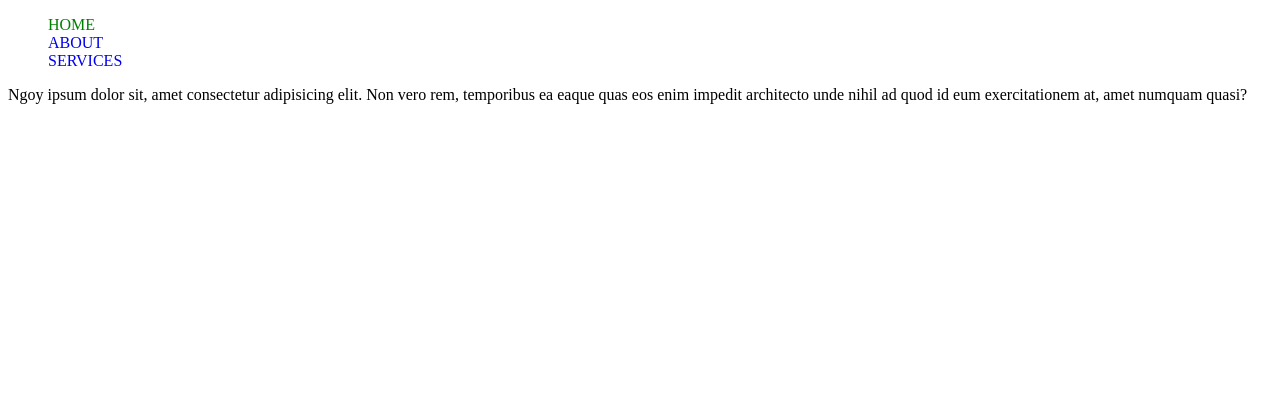
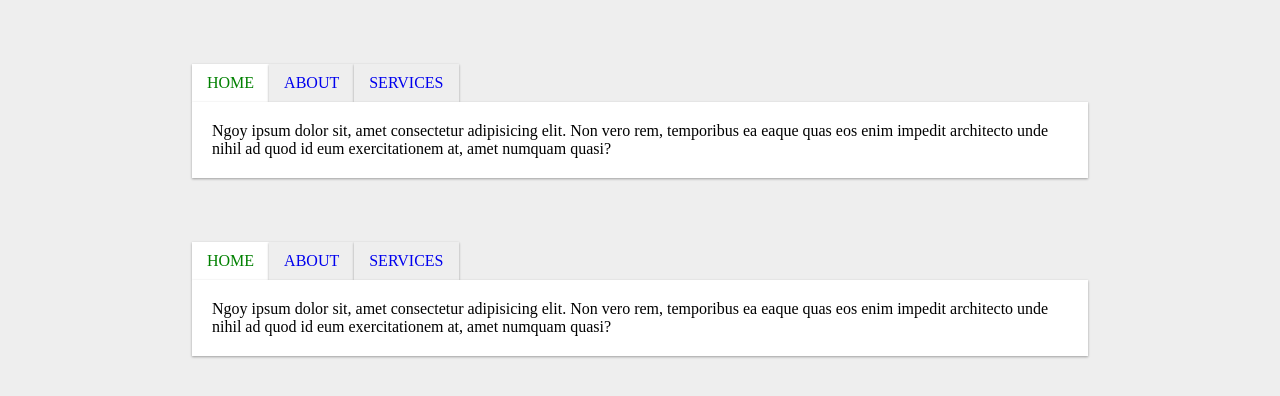
Before and after one commit to dngoyb/Menu-tabs, a plain HTML site: page index.html in a window 1280 px wide. Drawn offline with Linux system fonts and the light colour scheme.

Commit message:
style done

```diff
--- a/index.html
+++ b/index.html
@@ -7,7 +7,7 @@
         <title>Menu Tabs</title>
     </head>
     <body>
-        <div class="">
+        <div class="main">
             <ul class="tabs">
                 <li class="active"><a href="#home">Home</a></li>
                 <li><a href="#about">About</a></li>
@@ -34,6 +34,33 @@
                 </div>
             </div>
         </div>
+        <div class="main">
+            <ul class="tabs">
+                <li class="active"><a href="#home2">Home</a></li>
+                <li><a href="#about2">About</a></li>
+                <li><a href="#service2">Services</a></li>
+            </ul>
+            <div>
+                <div id="home2" class="tab-content active">
+                    Ngoy ipsum dolor sit, amet consectetur adipisicing elit. Non
+                    vero rem, temporibus ea eaque quas eos enim impedit
+                    architecto unde nihil ad quod id eum exercitationem at, amet
+                    numquam quasi?
+                </div>
+                <div id="about2" class="tab-content">
+                    Banza ipsum dolor sit, amet consectetur adipisicing elit.
+                    Non vero rem, temporibus ea eaque quas eos enim impedit
+                    architecto unde nihil ad quod id eum exercitationem at, amet
+                    numquam quasi?
+                </div>
+                <div id="service2" class="tab-content">
+                    Zidiou ipsum dolor sit, amet consectetur adipisicing elit.
+                    Non vero rem, temporibus ea eaque quas eos enim impedit
+                    architecto unde nihil ad quod id eum exercitationem at, amet
+                    numquam quasi?
+                </div>
+            </div>
+        </div>
         <script src="tabs.js"></script>
     </body>
 </html>
--- a/style.css
+++ b/style.css
@@ -1,9 +1,27 @@
+body {
+    background-color: #eee;
+}
+* {
+    box-sizing: border-box;
+    margin: 0;
+    padding: 0;
+}
+
+.main {
+    margin: 5% auto;
+    width: 70%;
+}
 .tab-content {
     display: none;
 }
 
 .tab-content.active {
     display: block;
+}
+
+.tabs {
+    display: flex;
+    margin-bottom: 0;
 }
 
 li {
@@ -13,8 +31,26 @@ li {
 li a {
     text-transform: uppercase;
     text-decoration: none;
+    padding: 0 20px;
 }
 
 .tabs .active a {
     color: green;
+    background-color: #fff;
 }
+
+.tabs a {
+    display: inline-block;
+    background-color: #eee;
+    box-shadow: 0 1px 3px rgba(0, 0, 0, 0.12), 0 1px 2px rgba(0, 0, 0, 0.24);
+    padding: 10px 15px;
+}
+
+.tab-content {
+    position: relative;
+    z-index: 3;
+    padding: 20px;
+    background-color: #fff;
+    box-shadow: 0 1px 3px rgba(0, 0, 0, 0.12), 0 1px 2px rgba(0, 0, 0, 0.24);
+    margin-bottom: 20px;
+}
--- a/tabs.js
+++ b/tabs.js
@@ -8,16 +8,15 @@ const showTabs = function (tab) {
     const li = tab.parentNode;
     const div = li.parentNode.parentNode;
 
-    if (!li.classList.contains('active')) {
-        div.querySelector('.tabs .active').classList.remove('active');
-        li.classList.add('active');
+    if (li.classList.contains('active')) {
+        return false;
+    }
 
-        div.querySelector('.tab-content.active').classList.remove('active');
-        document
-            .querySelector(tab.getAttribute('href'))
-            .classList.add('active');
-    }
-    return false;
+    div.querySelector('.tabs .active').classList.remove('active');
+    li.classList.add('active');
+
+    div.querySelector('.tab-content.active').classList.remove('active');
+    document.querySelector(tab.getAttribute('href')).classList.add('active');
 };
 
 tabs.forEach((tab) => {
@@ -33,3 +32,4 @@ const hashChange = function () {
 };
 
 window.addEventListener('hashchange', hashChange);
+hashChange();
```
